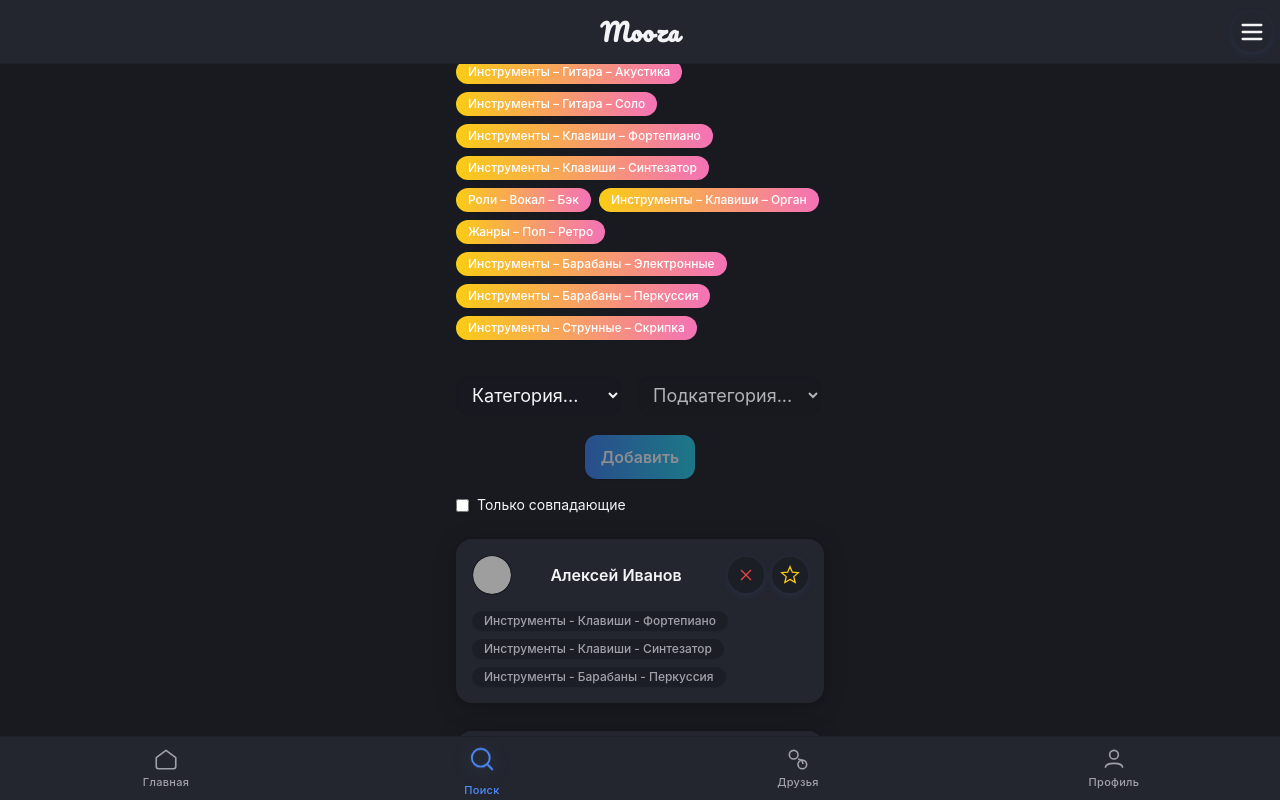
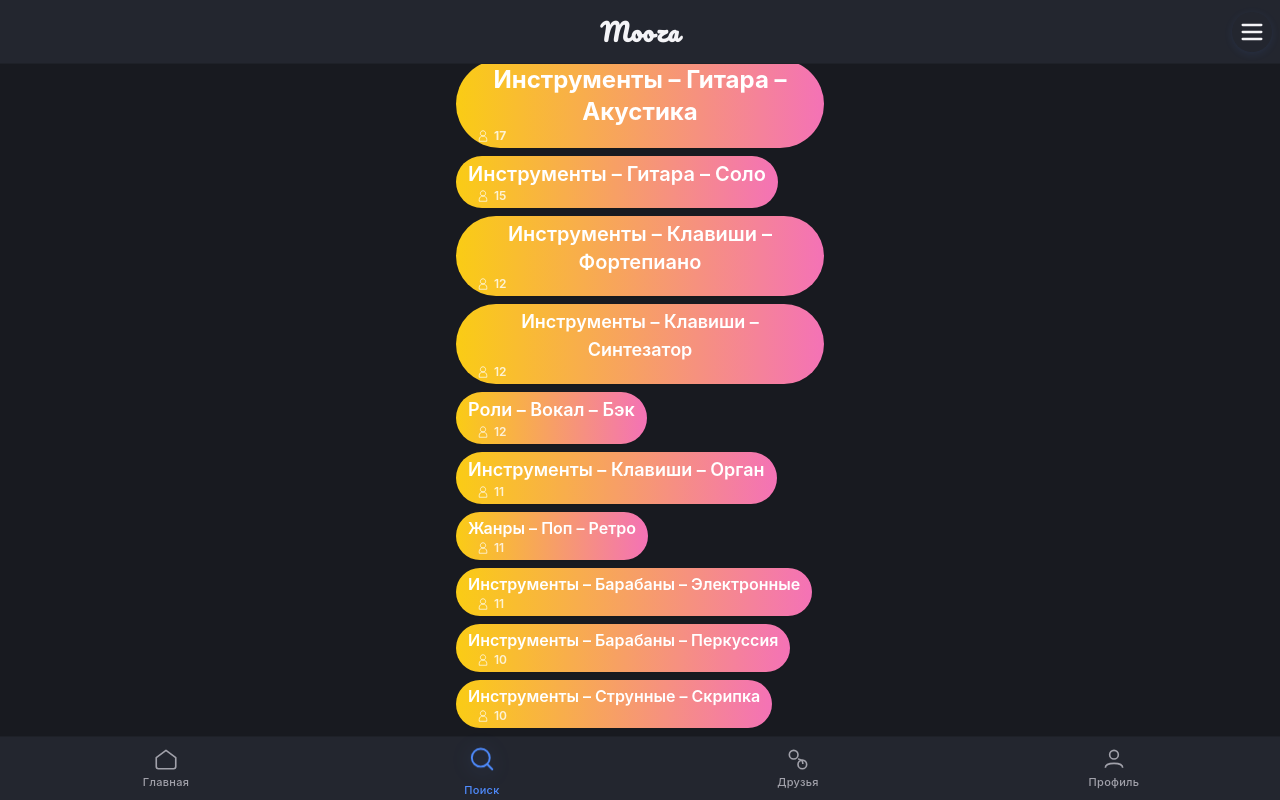
Before and after one commit to cryptoChaosDev/mooza_dev, a React (Create React App) app: page /#/search in a window 1280 px wide. Shown: the top 800 px of the page. Built offline with nearby package versions, Linux system fonts and the light colour scheme; grey boxes are pictures that could not be loaded.

Commit message:
Enhance InterestSelector component to display popular interests with user counts and improved styling

```diff
--- a/src/InterestSelector.tsx
+++ b/src/InterestSelector.tsx
@@ -18,14 +18,13 @@ export const InterestSelector: React.FC<InterestSelectorProps> = ({ selected, on
   const catObj = INTEREST_CATEGORIES.find(c => c.category === category);
   const subObj = catObj?.subcategories.find(s => s.name === subcategory);
 
-  // --- Популярные интересы (топ-10) ---
-  const popularTags = useMemo(() => {
+  // --- Популярные интересы (топ-10, с частотами) ---
+  const popularTagsWithCounts = useMemo(() => {
     const tagCounts: Record<string, number> = {};
     MOCK_USERS.forEach((u: { interests: string[] }) => u.interests.forEach((tag: string) => { tagCounts[tag] = (tagCounts[tag] || 0) + 1; }));
     return Object.entries(tagCounts)
       .sort((a, b) => b[1] - a[1])
-      .slice(0, 10)
-      .map(([tag]) => tag);
+      .slice(0, 10);
   }, []);
 
   // --- Рекомендации (топ-5, которых нет у пользователя, но есть у похожих) ---
@@ -91,21 +90,38 @@ export const InterestSelector: React.FC<InterestSelectorProps> = ({ selected, on
 
   return (
     <div className="flex flex-col gap-3 w-full">
-      {/* Популярные интересы */}
-      {popularTags.length > 0 && (
+      {/* Популярные интересы — облако тегов (строгое) */}
+      {popularTagsWithCounts.length > 0 && (
         <div className="mb-1">
           <div className="text-xs text-dark-muted mb-1 font-semibold">Популярные интересы</div>
-          <div className="flex flex-wrap gap-2">
-            {popularTags.map(tag => (
+          <div className="flex flex-wrap gap-2 items-baseline min-h-[40px]">
+            {popularTagsWithCounts.map(([tag, count], i) => {
+              let size = 'text-base';
+              if (i === 0) size = 'text-2xl font-bold';
+              else if (i < 3) size = 'text-xl font-semibold';
+              else if (i < 6) size = 'text-lg';
+              else size = 'text-base';
+              return (
                 <button
                   key={tag}
-                className={`px-3 py-1 rounded-full text-xs font-medium border-none shadow-sm bg-gradient-to-r from-yellow-400 to-pink-400 text-white hover:scale-105 transition-all animate-fade-in ${selected.includes(tag) ? 'opacity-50 pointer-events-none' : ''}`}
+                  className={`px-3 py-1 rounded-full border-none shadow-sm bg-gradient-to-r from-yellow-400 to-pink-400 text-white hover:scale-110 hover:z-10 transition-all animate-fade-in ${size} ${selected.includes(tag) ? 'opacity-50 pointer-events-none' : ''}`}
+                  style={{
+                    marginTop: 0,
+                    marginBottom: 0,
+                    transform: 'none',
+                  }}
                   onClick={() => handleQuickAdd(tag)}
                   type="button"
+                  title={`Используется у ${count} пользователей`}
                 >
                   {getInterestPath(tag)}
+                  <span className="ml-2 flex items-center gap-1 text-xs text-white/80">
+                    <svg width="14" height="14" fill="none" viewBox="0 0 24 24" className="inline align-middle"><path d="M12 12c2.5 0 4.5-2 4.5-4.5S14.5 3 12 3 7.5 5 7.5 7.5 9.5 12 12 12Zm0 0c-3.5 0-6.5 2.5-6.5 5.5V21h13v-3.5c0-3-3-5.5-6.5-5.5Z" stroke="currentColor" strokeWidth="1.5"/></svg>
+                    {count}
+                  </span>
                 </button>
-            ))}
+              );
+            })}
           </div>
         </div>
       )}
```
Lines whose indentation alone changed are shown as unchanged.
